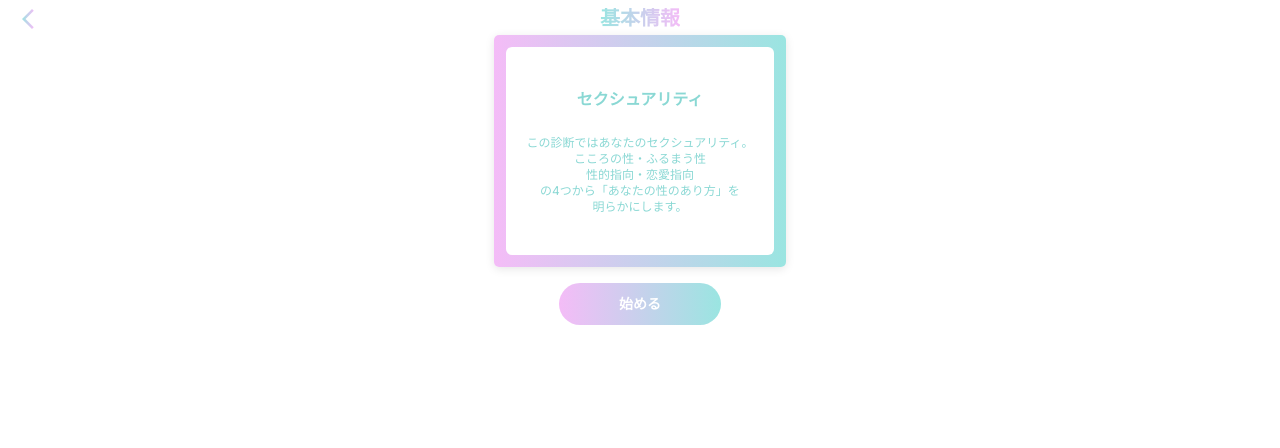
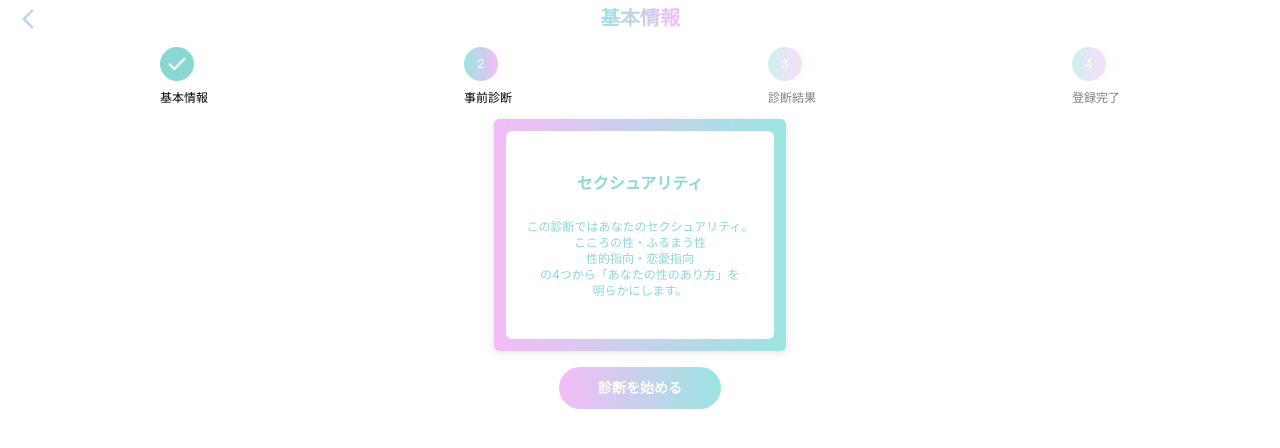
Before and after one commit to kusanohatsumi/service, a Next.js app: page /create_account/diagnosis in a window 1280 px wide. Shown: the top 448 px of the page. Built offline with nearby package versions, Linux system fonts and the light colour scheme.

Commit message:
add: master clean

```diff
--- /dev/null
+++ b/app/create_account/completion/page.tsx
@@ -0,0 +1,42 @@
+'use client';
+import FlexCenter from '@/ui/center';
+import { GradTxt } from '@/ui/color/color';
+import { TitleText } from '@/ui/common/title';
+import { NavItem, Navlink_all } from '@/ui/nav_link';
+import NavLink from '@/ui/nav_link/navlink';
+import NavLink_now from '@/ui/nav_link/navlink_now';
+import Image from 'next/image';
+
+export default function DiagnosisStart() {
+  return (
+    <>
+      <div>
+        <Navlink_all>
+          <NavItem>
+            <NavLink_now className="mb-2">
+              <Image src="/check.svg" width={34} height={34} alt="完了" />
+            </NavLink_now>
+            <p>基本情報</p>
+          </NavItem>
+          <NavItem>
+            <NavLink_now className="mb-2">
+              <Image src="/check.svg" width={34} height={34} alt="完了" />
+            </NavLink_now>
+            <p>事前診断</p>
+          </NavItem>
+          <NavItem>
+            <NavLink_now className="mb-2">
+              <Image src="/check.svg" width={34} height={34} alt="完了" />
+            </NavLink_now>
+            <p>診断結果</p>
+          </NavItem>
+          <NavItem>
+            <NavLink className="mb-2">4</NavLink>
+            <p>登録完了</p>
+          </NavItem>
+        </Navlink_all>
+        <TitleText>ご登録ありがとうございます</TitleText>
+      </div>
+    </>
+  );
+}
--- a/app/create_account/diagnosis/page.tsx
+++ b/app/create_account/diagnosis/page.tsx
@@ -1,13 +1,37 @@
 'use client';
 import { Button, Button_link } from '@/ui/button/button';
 import Diagnosis from '@/ui/diagnosis';
+import { NavItem, Navlink_all } from '@/ui/nav_link';
 import NavLink from '@/ui/nav_link/navlink';
+import NavLink_now from '@/ui/nav_link/navlink_now';
+import Image from 'next/image';
 
 export default function DiagnosisStart() {
   return (
     <>
+      <Navlink_all>
+        <NavItem>
+          <NavLink_now className="mb-2">
+            <Image src="/check.svg" width={34} height={34} alt="完了" />
+          </NavLink_now>
+          <p>基本情報</p>
+        </NavItem>
+        <NavItem>
+          <NavLink className="mb-2">2</NavLink>
+          <p>事前診断</p>
+        </NavItem>
+        <NavItem className="opacity-50">
+          <NavLink className="mb-2">3</NavLink>
+          <p>診断結果</p>
+        </NavItem>
+        <NavItem className="opacity-50">
+          <NavLink className="mb-2">4</NavLink>
+          <p>登録完了</p>
+        </NavItem>
+      </Navlink_all>
+
       <Diagnosis />
-      <Button_link>始める</Button_link>
+      <Button_link>診断を始める</Button_link>
     </>
   );
 }
--- a/app/create_account/page.tsx
+++ b/app/create_account/page.tsx
@@ -1,10 +1,29 @@
 'use client';
 import Form from '@/ui/form';
+import { NavItem, Navlink_all } from '@/ui/nav_link';
 import NavLink from '@/ui/nav_link/navlink';
 
 export default function NewAccount() {
   return (
     <>
+      <Navlink_all>
+        <NavItem>
+          <NavLink className="mb-2">1</NavLink>
+          <p>基本情報</p>
+        </NavItem>
+        <NavItem className="opacity-50">
+          <NavLink className="mb-2">2</NavLink>
+          <p>事前診断</p>
+        </NavItem>
+        <NavItem className="opacity-50">
+          <NavLink className="mb-2">3</NavLink>
+          <p>診断結果</p>
+        </NavItem>
+        <NavItem className="opacity-50">
+          <NavLink className="mb-2">4</NavLink>
+          <p>登録完了</p>
+        </NavItem>
+      </Navlink_all>
       <Form />
     </>
   );
--- a/ui/color/color.tsx
+++ b/ui/color/color.tsx
@@ -38,11 +38,13 @@ export const Bg_div_PG = styled.div`
 
 export const GradTxt = styled.p`
   '
+  width:auto;
+  height:200px;
   background: linear-gradient(
     -90deg,
     rgba(244, 188, 247, 1) 0%,
     rgba(154, 229, 225, 1) 100%
   );
   color: transparent;
-  -webkit-background-clip: text;
+  // -webkit-background-clip: text;
   `;
--- a/ui/form.tsx
+++ b/ui/form.tsx
@@ -21,7 +21,6 @@ export default function Form() {
             <Input_M type="name" name="名" placeholder="名" />
           </InputWrap>
         </div>
-
         <div className="mb-6 w-full">
           <Label>生年月日</Label>
           <InputWrap>
--- a/ui/nav_link/index.tsx
+++ b/ui/nav_link/index.tsx
@@ -35,9 +35,10 @@ export default function Navlink() {
     <>
       <Navlink_all>
         <NavItem>
-          <NavLink_now className="mb-2">
+          <NavLink className="mb-2">1</NavLink>
+          {/* <NavLink_now className="mb-2">
             <Image src="/check.svg" width={34} height={34} alt="完了" />
-          </NavLink_now>
+          </NavLink_now> */}
           <p className="opacity-60">基本情報</p>
         </NavItem>
         <NavItem>
```
